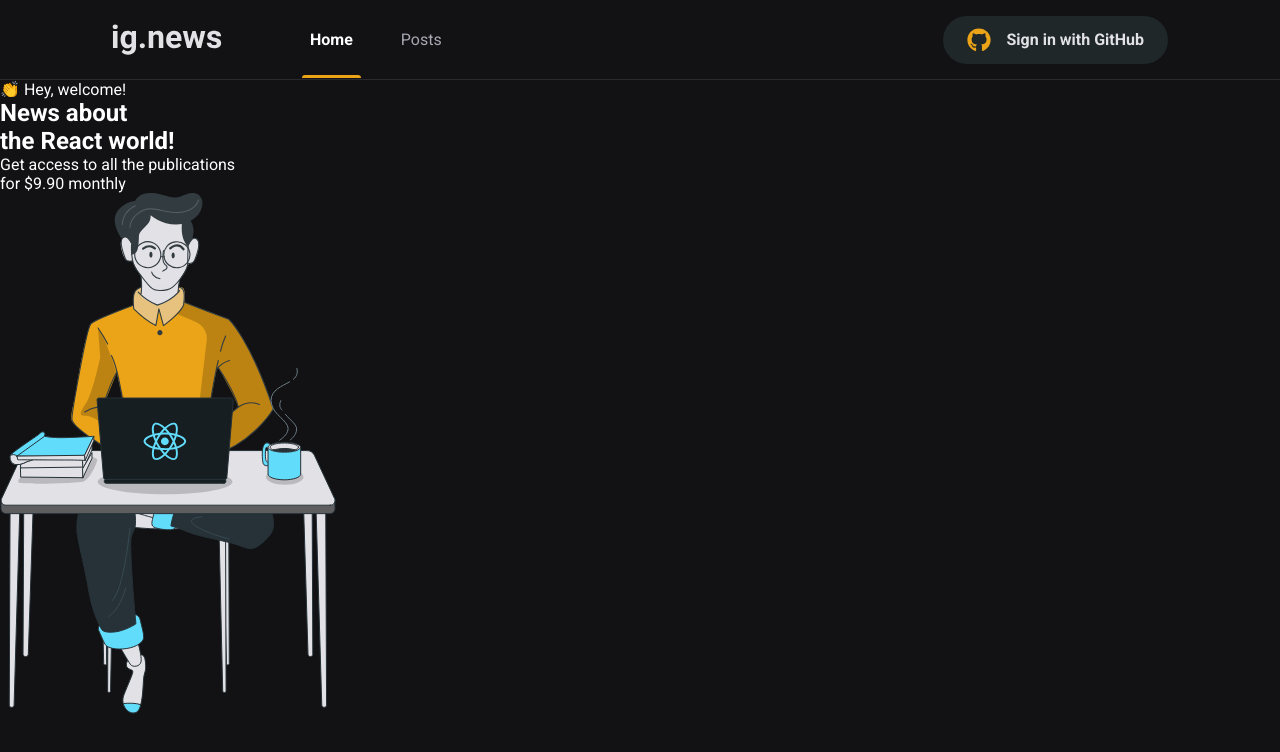
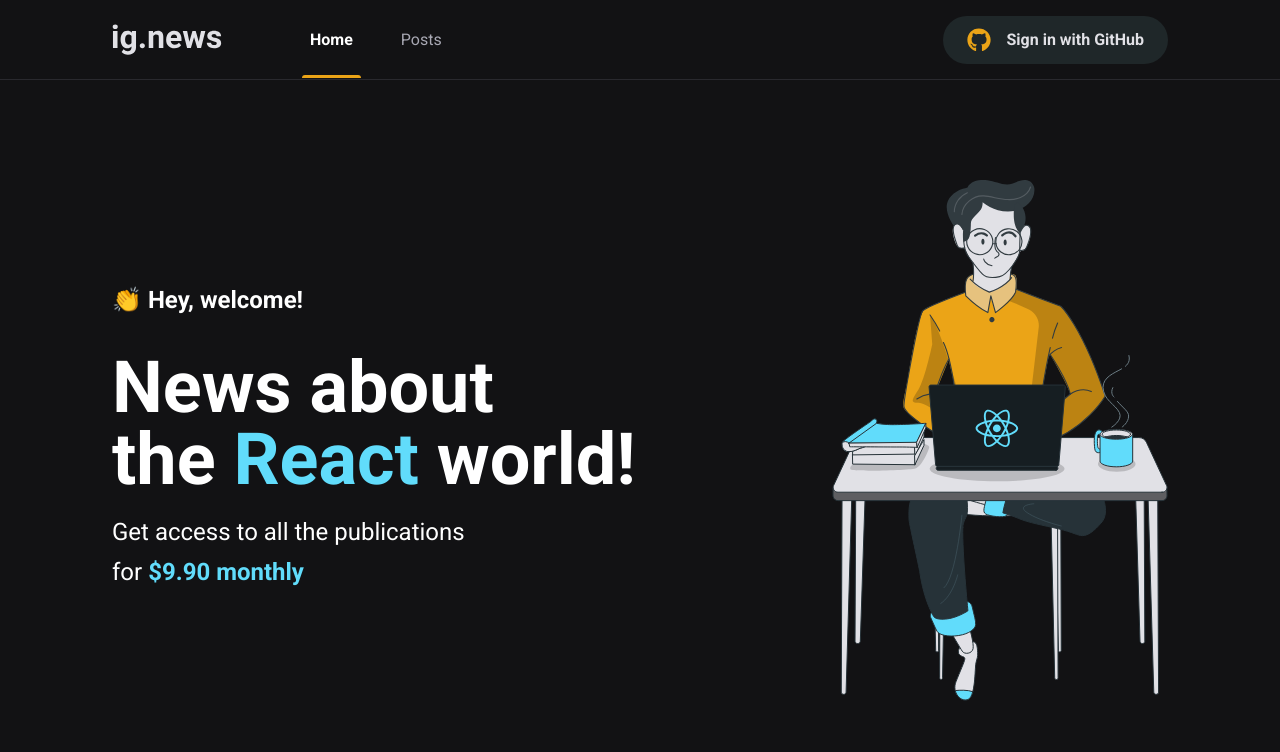
Before and after one commit to saboyagustavo/ignews, a Next.js app: page / in a window 1280 px wide. Shown: the top 752 px of the page. Built offline with nearby package versions, Linux system fonts and the light colour scheme.

Commit message:
Styled the homepage with its modular scss.

```diff
--- /dev/null
+++ b/src/pages/index.module.scss
@@ -0,0 +1,41 @@
+.contentContainer {
+  display: flex;
+  align-items: center;
+  justify-content: space-between;
+
+  max-width: 70rem;
+  margin: 0 auto;
+  padding: 0 2rem;
+  height: calc(100vh - 5rem);
+}
+.hero {
+  max-width: 600px;
+
+  > span {
+    font-size: 1.5rem;
+    line-height: 1.5rem;
+    font-weight: bold;
+  }
+
+  h1 {
+    margin-top: 2.5rem;
+    font-size: 4.5rem;
+    line-height: 4.5rem;
+
+    font-weight: bolder;
+    span {
+      color: var(--cyan-500);
+    }
+  }
+
+  p {
+    margin-top: 1rem;
+    font-size: 1.5rem;
+    line-height: 2.5rem;
+
+    span {
+      color: var(--cyan-500);
+      font-weight: bold;
+    }
+  }
+}
--- a/src/pages/index.tsx
+++ b/src/pages/index.tsx
@@ -1,5 +1,5 @@
 import Head from 'next/head';
-
+import styles from './index.module.scss';
 export default function Home() {
   return (
     <>
@@ -7,8 +7,8 @@
         <title>HOME | ig.news</title>
       </Head>
 
-      <main>
-        <section>
+      <main className={styles.contentContainer}>
+        <section className={styles.hero}>
           <span>👏 Hey, welcome!</span>
           <h1>
             News about <br />
--- a/src/styles/global.scss
+++ b/src/styles/global.scss
@@ -14,7 +14,7 @@
   --gray-800: #1f2729;
   --gray-900: #121214;
 
-  --cyan-500: #61dafb;
+  --cyan-500: #61dcfb;
   --yellow-500: #eba417;
 }
 
```
